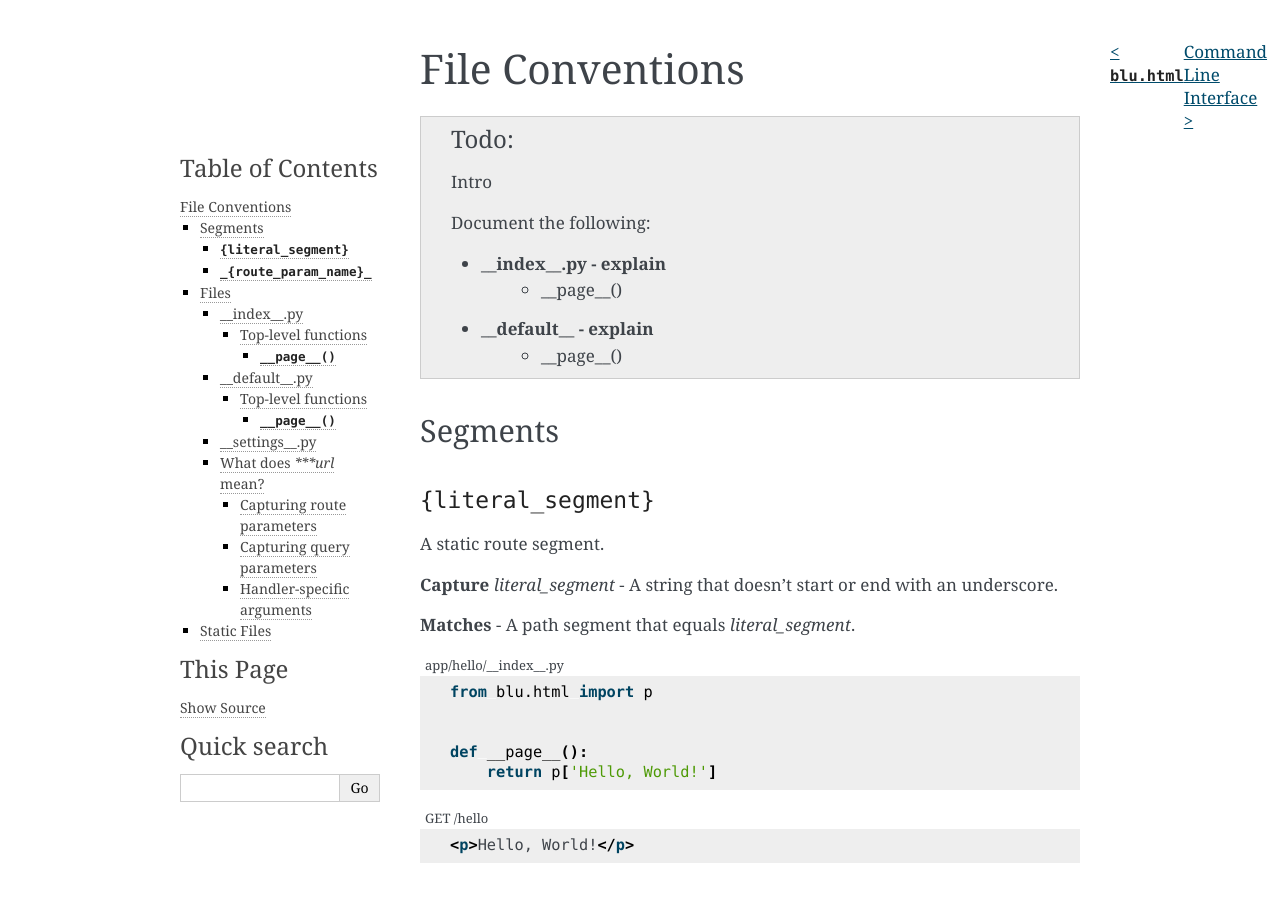
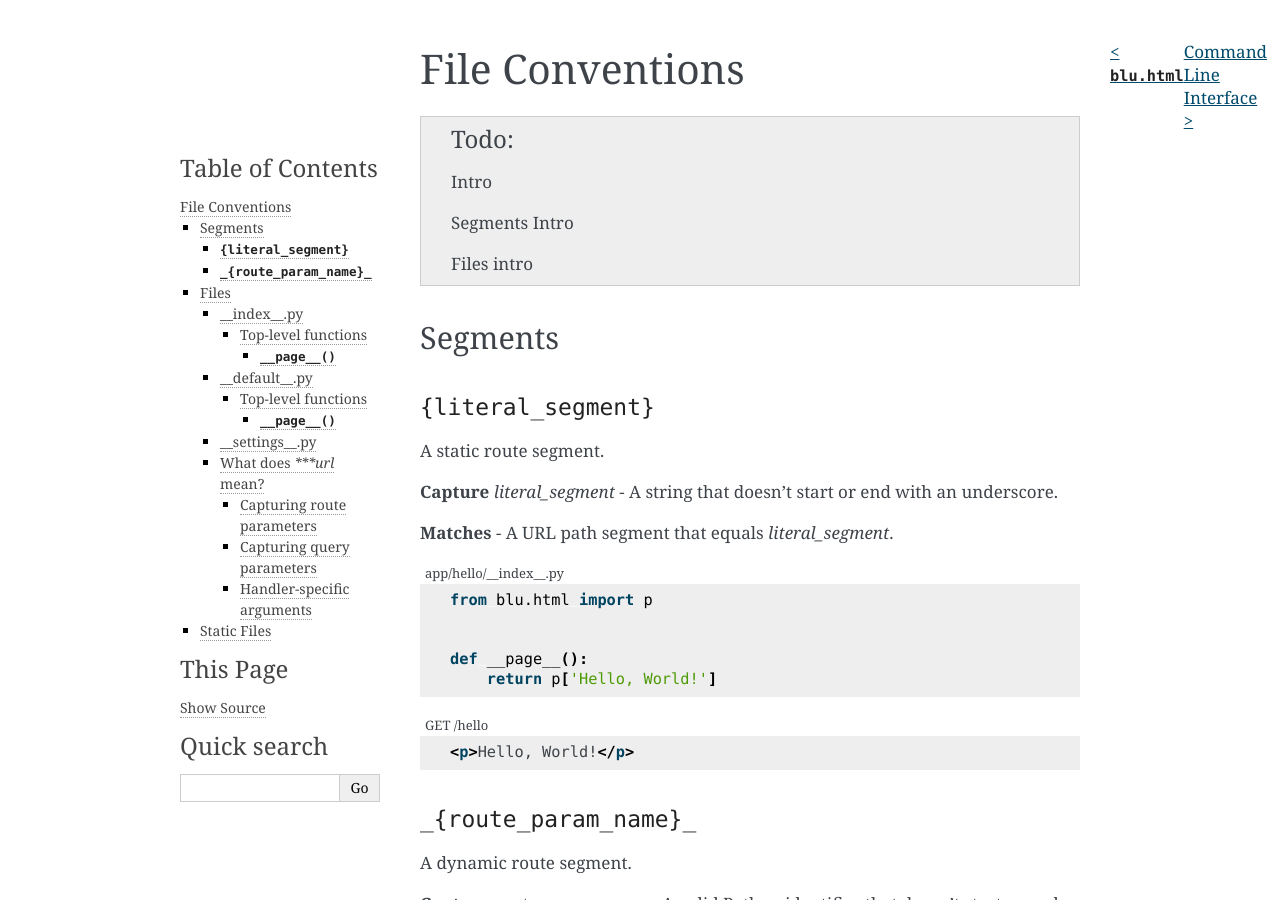
Before and after one commit to johnlarson/blu, a Sphinx documentation site: the page built from docs/api-reference/file-conventions.rst, in a window 1280 px wide and 900 px high. Built offline with Sphinx 7.4.7, drawn with Linux system fonts in a browser that asks for light colours.

Commit message:
progress

```diff
--- a/docs/api-reference/file-conventions.rst
+++ b/docs/api-reference/file-conventions.rst
@@ -5,12 +5,9 @@ File Conventions
 
     Intro
 
-    Document the following:
+    Segments Intro
 
-    - __index__.py - explain
-        - __page__()
-    - __default__ - explain
-        - __page__()
+    Files intro
 
 
 
@@ -25,7 +22,7 @@ A static route segment.
 
 **Capture** *literal_segment* - A string that doesn't start or end with an underscore.
 
-**Matches** - A path segment that equals *literal_segment*.
+**Matches** - A URL path segment that equals *literal_segment*.
 
 .. code-block:: python
     :caption: app/hello/__index__.py
```
